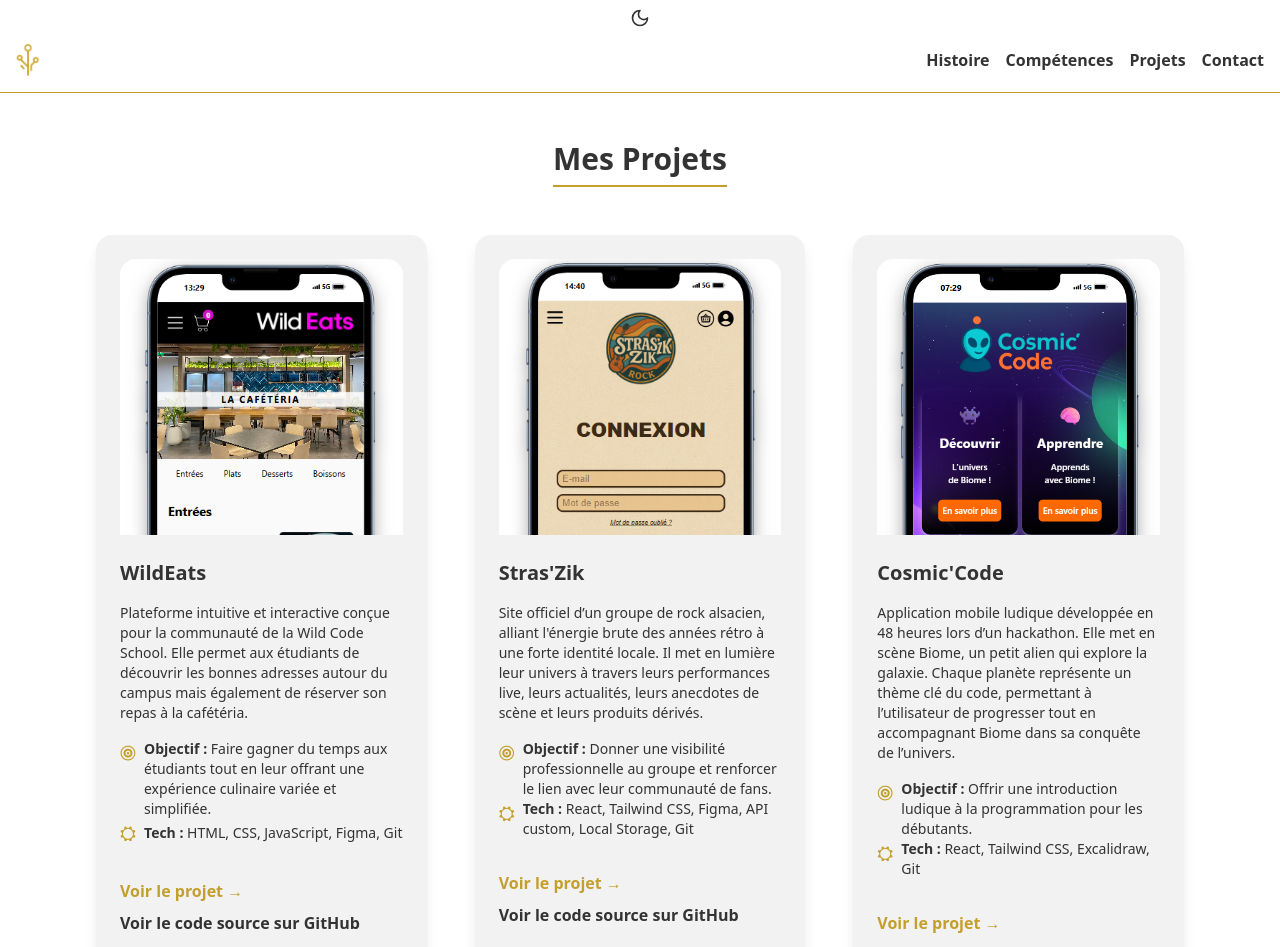
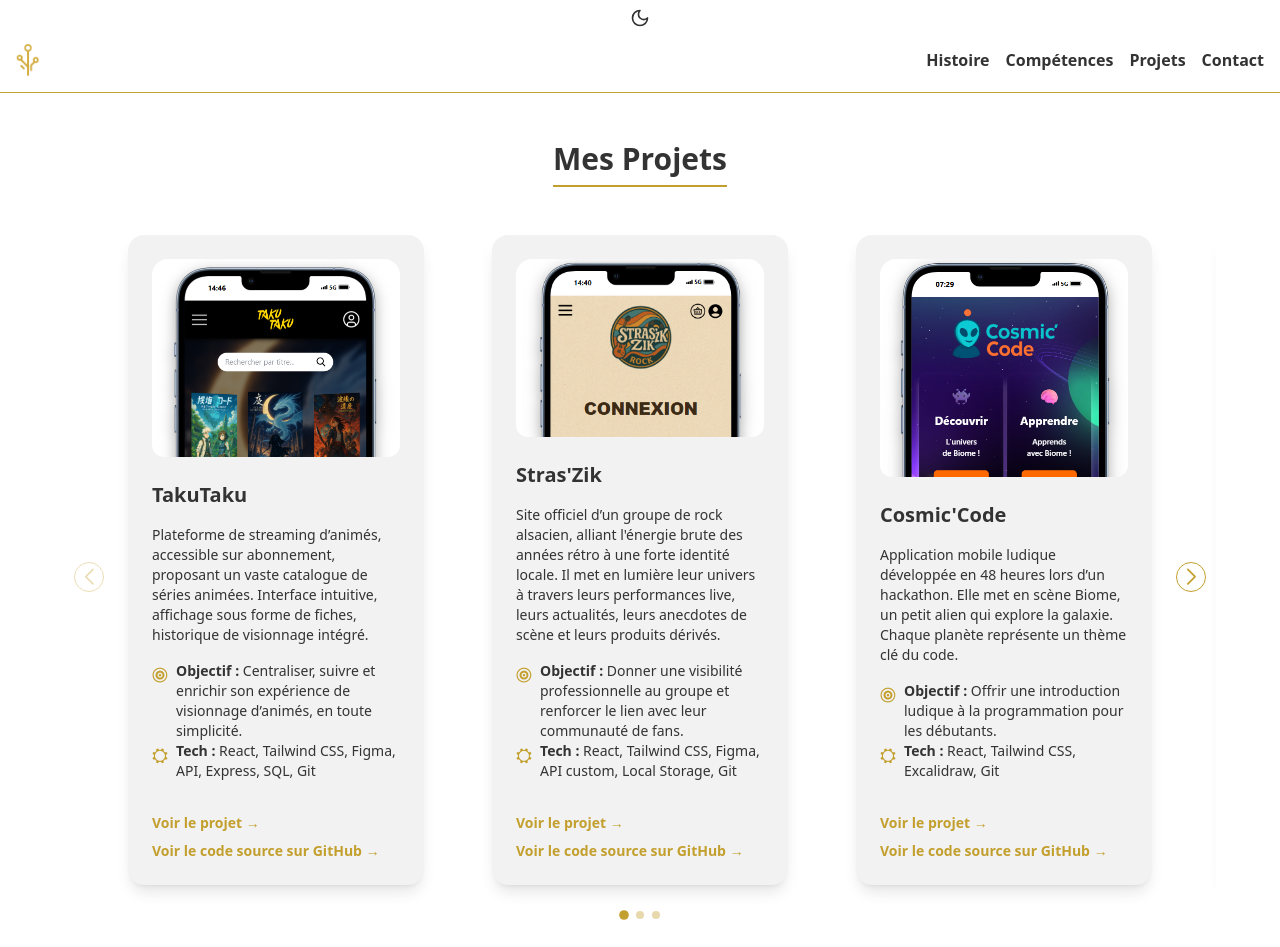
Before and after one commit to AlexandraPASTOR/PORTFOLIO, a React (Vite) app: page /projets in a window 1280 px wide. Shown: the top 947 px of the page. Built offline with nearby package versions, Linux system fonts and the light colour scheme.

Commit message:
update projects and skills

```diff
--- a/package.json
+++ b/package.json
@@ -20,6 +20,7 @@
     "react": "^19.1.0",
     "react-dom": "^19.1.0",
     "react-router-dom": "^7.5.3",
+    "swiper": "^11.2.10",
     "tailwindcss": "^4.1.5"
   },
   "devDependencies": {
@@ -27,6 +28,9 @@
     "@types/react": "^19.1.2",
     "@types/react-dom": "^19.1.2",
     "@types/react-router-dom": "^5.3.3",
+    "@types/react-slick": "^0.23.13",
+    "@types/swipe": "^2.0.31",
+    "@types/swiper": "^5.4.3",
     "@vitejs/plugin-react": "^4.4.1",
     "eslint": "^9.25.0",
     "eslint-plugin-react-hooks": "^5.2.0",
--- a/src/App.css
+++ b/src/App.css
@@ -1,4 +1,5 @@
 @import "tailwindcss";
+
 
 body{
     background-color: gray-100;
@@ -21,3 +22,51 @@ body{
   --color-hover: #92723a;        /* Variante hover adaptée */
   --color-block: #53514b;        /* Fond de bloc gris foncé */
 }
+
+.swiper-button-next,
+.swiper-button-prev {
+  color: var(--color-tertiary);
+  background-color: var(--color-primary);
+  font-weight: bold;
+  border-radius: 50%;
+  width: 30px;
+  height: 30px;
+  border-color: var(--color-tertiary);
+  border-width: 1px;
+}
+
+:hover.swiper-button-next,
+:hover.swiper-button-prev {
+  background-color: var(--color-hover);
+  color: var(--color-primary);
+}
+
+.swiper-button-next::after,
+.swiper-button-prev::after {
+  font-size: 16px;
+}
+
+.swiper-pagination-bullet {
+  background: var(--color-tertiary);
+  opacity: 0.4;
+  transition: all 0.3s;
+}
+
+.swiper-pagination-bullet-active {
+  opacity: 1;
+  transform: scale(1.2);
+}
+
+/* index.css */
+.scrollable::-webkit-scrollbar {
+  width: 6px;
+}
+
+.scrollable::-webkit-scrollbar-thumb {
+  background-color: #b88b29; /* couleur tertiary */
+  border-radius: 4px;
+}
+
+.scrollable::-webkit-scrollbar-track {
+  background: transparent;
+}
--- a/src/components/BackgroundTrail.tsx
+++ b/src/components/BackgroundTrail.tsx
@@ -32,7 +32,7 @@ const BackgroundTrail = () => {
         id: Date.now(),
         x: Math.random() * window.innerWidth,
         y: Math.random() * window.innerHeight,
-        size: Math.random() * 5 + 2, // Taille entre 2 et 7
+        size: Math.random() * 2 + 1, // Taille entre 1 et 3
         duration: Math.random() * 8 + 5, // Durée entre 5 et 13 secondes
       };
 
--- a/src/pages/Projects.tsx
+++ b/src/pages/Projects.tsx
@@ -1,4 +1,10 @@
-import ZoomImage from "../components/ZoomImage";
+import { Swiper, SwiperSlide } from 'swiper/react';
+import { Navigation, Pagination } from 'swiper/modules';
+import 'swiper/css';
+import 'swiper/css/navigation';
+import 'swiper/css/pagination';
+
+import ZoomImage from '../components/ZoomImage';
 
 import wildeats from '../assets/wildeats.png';
 import straszik from '../assets/straszik.png';
@@ -8,6 +14,38 @@ import portfolio from '../assets/portfolio.png';
 
 function Projects() {
   const projects = [
+        {
+      title: 'TakuTaku',
+      description:
+        'Plateforme de streaming d’animés, accessible sur abonnement, proposant un vaste catalogue de séries animées. Interface intuitive, affichage sous forme de fiches, historique de visionnage intégré.',
+      objectif:
+        'Centraliser, suivre et enrichir son expérience de visionnage d’animés, en toute simplicité.',
+      technologies_utilisées: 'React, Tailwind CSS, Figma, API, Express, SQL, Git',
+      imageUrl: takutaku,
+      gitHubLink: 'https://github.com/AlexandraPASTOR/Project-TakuTaku',
+      link: 'https://takutaku.vercel.app/',
+    },
+    {
+      title: "Stras'Zik",
+      description:
+        "Site officiel d’un groupe de rock alsacien, alliant l'énergie brute des années rétro à une forte identité locale. Il met en lumière leur univers à travers leurs performances live, leurs actualités, leurs anecdotes de scène et leurs produits dérivés.",
+      objectif:
+        "Donner une visibilité professionnelle au groupe et renforcer le lien avec leur communauté de fans.",
+      technologies_utilisées: 'React, Tailwind CSS, Figma, API custom, Local Storage, Git',
+      imageUrl: straszik,
+      gitHubLink: 'https://github.com/wildcodeschool-2025-03/straszik',
+      link: 'https://straszik-client.vercel.app/',
+    },
+    {
+      title: "Cosmic'Code",
+      description:
+        'Application mobile ludique développée en 48 heures lors d’un hackathon. Elle met en scène Biome, un petit alien qui explore la galaxie. Chaque planète représente un thème clé du code.',
+      objectif: 'Offrir une introduction ludique à la programmation pour les débutants.',
+      technologies_utilisées: 'React, Tailwind CSS, Excalidraw, Git',
+      imageUrl: cosmiccode,
+      gitHubLink: 'https://github.com/AlexandraPASTOR/CosmicCode',
+      link: 'https://cosmi-code.vercel.app/',
+    },
     {
       title: 'WildEats',
       description:
@@ -15,77 +53,53 @@ function Projects() {
       objectif:
         'Faire gagner du temps aux étudiants tout en leur offrant une expérience culinaire variée et simplifiée.',
       technologies_utilisées: 'HTML, CSS, JavaScript, Figma, Git',
-      imageUrl: {wildeats},
+      imageUrl: wildeats,
       gitHubLink: 'https://github.com/AlexandraPASTOR/Project-WildEats/',
       link: 'https://alexandrapastor.github.io/Project-WildEats/',
     },
     {
-      title: "Stras'Zik",
+      title: 'Portfolio',
       description:
-        "Site officiel d’un groupe de rock alsacien, alliant l'énergie brute des années rétro à une forte identité locale. Il met en lumière leur univers à travers leurs performances live, leurs actualités, leurs anecdotes de scène et leurs produits dérivés. ",
-      objectif:
-        "Donner une visibilité professionnelle au groupe et renforcer le lien avec leur communauté de fans.",
-      technologies_utilisées: 'React, Tailwind CSS, Figma, API custom, Local Storage, Git',
-      imageUrl: { straszik },
-      gitHubLink: 'https://github.com/wildcodeschool-2025-03/straszik',
-      link: 'https://straszik-client.vercel.app/',
-    },
-    {
-      title: "Cosmic'Code",
-      description:
-        'Application mobile ludique développée en 48 heures lors d’un hackathon. Elle met en scène Biome, un petit alien qui explore la galaxie. Chaque planète représente un thème clé du code, permettant à l’utilisateur de progresser tout en accompagnant Biome dans sa conquête de l’univers.',
-      objectif: 'Offrir une introduction ludique à la programmation pour les débutants.',
-      technologies_utilisées: 'React, Tailwind CSS, Excalidraw, Git',
-      imageUrl: {cosmiccode},
-      gitHubLink: 'https://github.com/AlexandraPASTOR/CosmicCode',
-      link: 'https://cosmi-code.vercel.app/',
-    },
-        {
-      title: "TakuTaku",
-      description:"En cours de développement : Platforme de streaming d’animés qui permet de rechercher, visionner et suivre facilement ses animés favoris grâce à une interface claire, un affichage par fiches et un historique de visionnage intégré.",
-      objectif: 'Centraliser, suivre et enrichir son expérience de visionnage d’animés, en toute simplicité.',
-      technologies_utilisées: 'React, Tailwind CSS, Figma, API, Express, SQL, Git',
-      imageUrl: {takutaku},
-      gitHubLink: '#',
-      link: '#',
-    },
-      {
-      title: "Portfolio",
-      description:"Portfolio personnel sur lequel vous vous trouvez actuellement ! Ici, je vous ouvre les portes de mon parcours, pour vous faire découvrir mes projets, mes compétences, et les expériences qui m’ont façonnée.",
+        'Portfolio personnel sur lequel vous vous trouvez actuellement ! Ici, je vous ouvre les portes de mon parcours, mes projets, mes compétences et mes valeurs.',
       objectif: 'Vous faire découvrir mon univers avec passion et vous donner envie d’aller plus loin.',
       technologies_utilisées: 'React, Tailwind CSS, Git',
-      imageUrl: {portfolio},
+      imageUrl: portfolio,
       gitHubLink: 'https://github.com/AlexandraPASTOR/PORTFOLIO',
       link: 'https://portfolio-alexandrapastors-projects.vercel.app/',
     },
   ];
 
   return (
+    <section className="w-full py-12 px-4 lg:px-16 flex flex-col items-center justify-center">
+      <h2 className="text-2xl md:text-3xl font-bold text-center text-[var(--color-secondary)] mb-12 border-b-2 border-[var(--color-tertiary)] inline-block pb-2">
+        Mes Projets
+      </h2>
 
-    <section className="w-full flex flex-col items-center justify-center pb-6 mx-6 lg:mx-12">
-      <div className="container mx-auto px-4 md:px-12">
-      <div className="w-full flex justify-center">
-  <h2 className="text-2xl md:text-3xl font-bold text-[var(--color-secondary)] my-12 border-b-2 border-[var(--color-tertiary)] pb-2">
-    Mes Projets
-  </h2>
+<div className="relative w-full">
+      <Swiper
+        modules={[Navigation, Pagination]}
+        slidesPerView={1}
+        navigation
+        pagination={{ clickable: true }}
+        breakpoints={{
+          768: { slidesPerView: 2, spaceBetween: -60 },
+          1024: { slidesPerView: 3, spaceBetween: -60 },
+        }}
+      >
+        {projects.map((project, index) => (
+          <SwiperSlide key={index}  className="px-12 md:px-16 pb-12 h-full">
+<div className="bg-[var(--color-block)] rounded-2xl shadow-lg p-6 flex flex-col justify-between min-h-[650px] max-h-[650px] h-full hover:shadow-xl transition-shadow duration-300">
+                <div className="scrollable overflow-x-hidden overflow-y-auto max-h-[250px] mb-4 rounded-xl">
+  <ZoomImage
+    src={project.imageUrl}
+    alt={project.title}
+    className="object-cover w-full hover:scale-105 transition-transform duration-300"
+  />
 </div>
-        <div className="grid grid-cols-1 sm:grid-cols-2 lg:grid-cols-3 gap-12 ">
-          {projects.map((project, index) => (
-            <div
-              key={index}
-              className="bg-[var(--color-block)] rounded-2xl shadow-lg hover:shadow-xl transition-shadow duration-300 h-auto"
 
-            > {project.imageUrl && (<div className="overflow-y-auto max-h-[300px] p-6">
-              <ZoomImage
-                src={typeof project.imageUrl === 'string' ? project.imageUrl : Object.values(project.imageUrl)[0]}
-                alt={project.title}
-                className="object-cover w-full rounded-2xl"
-              /></div>)}
-              <div className="p-6 flex flex-col justify-end">
-
-                  <h3 className="text-xl font-semibold text-[var(--color-secondary)] mb-4">{project.title}</h3>
-                  <p className="text-[var(--color-secondary)] text-sm mb-4">{project.description}</p>
-                  {(project.objectif || project.technologies_utilisées) && (
+              <h3 className="text-xl font-semibold text-[var(--color-secondary)] mb-4 mt-2">{project.title}</h3>
+              <p className="text-sm text-[var(--color-secondary)] mb-4">{project.description}</p>
+             {(project.objectif || project.technologies_utilisées) && (
                     <table className="text-sm text-[var(--color-secondary)]">
                       <tbody>
                         {project.objectif && (
@@ -103,11 +117,12 @@ function Projects() {
                       </tbody>
                     </table>
                   )}
+              <div className="mt-auto flex flex-col items-start">
                 <a
                   href={project.link}
                   target="_blank"
                   rel="noopener noreferrer"
-                  className="mt-8 inline-block text-[var(--color-tertiary)] hover:text-[#B88B29] font-semibold"
+                  className="mt-8 inline-block text-[var(--color-tertiary)] hover:underline font-semibold text-sm"
                 >
                   Voir le projet →
                 </a>
@@ -116,15 +131,15 @@ function Projects() {
                     href={project.gitHubLink}
                     target="_blank"
                     rel="noopener noreferrer"
-                    className="mt-2 inline-block text-[var(--color-secondary)] hover:text-[var(--color-tertiary)] font-semibold"
+                    className="mt-2 inline-block text-[var(--color-tertiary)] hover:underline font-semibold text-sm"
                   >
-                    Voir le code source sur GitHub
-                  </a>
-                )}
+                    Voir le code source sur GitHub →
+                  </a> )}
               </div>
             </div>
-          ))}
-        </div>
+          </SwiperSlide>
+        ))}
+      </Swiper>
       </div>
     </section>
   );
--- a/src/pages/Skills.tsx
+++ b/src/pages/Skills.tsx
@@ -1,38 +1,63 @@
 import { FontAwesomeIcon } from '@fortawesome/react-fontawesome';
 import { faSitemap, faHeart, faSync, faUsers, faComments } from '@fortawesome/free-solid-svg-icons';
-
-interface Skill {
-  category: string;
-  items: SkillItem[];
-}
 
 interface SkillItem {
   name: string;
   description: string;
-  icon?: any; // Utilisation de FontAwesomeIcon
+  icon?: any;
 }
+
+interface SkillSubcategory {
+  name?: string;
+  items: SkillItem[];
+}
+
+interface Skill {
+  category: string;
+  subcategories?: SkillSubcategory[];
+  items?: SkillItem[];
+}
+
 
 function Skills() {
   const skills: Skill[] = [
     {
       category: 'Compétences techniques',
+      subcategories: [
+        {
+          name: 'Langages & Frameworks',
           items: [
             { name: 'HTML', description: 'Structure du web, sémantique et accessibilité.' },
             { name: 'CSS', description: 'Mise en forme, animations, responsive design.' },
             { name: 'JavaScript', description: 'Logique, DOM, interactions utilisateurs.' },
+            { name: 'TypeScript', description: 'Typage statique, sécurité et robustesse.' },
             { name: 'React', description: 'Composants, hooks, état, router.' },
+            { name: 'Tailwind CSS', description: 'Utilisation de classes utilitaires modernes.' },
+          ],
+        },
+        {
+          name: 'Développement Backend',
+          items: [
             { name: 'Node.js', description: 'Serveur backend avec Express, création et gestion d\'API REST.' },
-        { name: 'Tailwind CSS', description: 'Utilisation de classes utilitaires modernes.' },
+            { name: 'Express', description: 'Framework pour construire des applications web et API.' },
             { name: 'SQL & NoSQL', description: 'Gestion de bases de données relationnelles et non relationnelles.' },
+            { name: 'API REST', description: 'Consommation et création d\'API RESTful.' },
+            { name: 'Swagger', description: 'Documentation et test d\'API.' },
+      ],
+        },
       ],
     },
     {
       category: 'Outils & Méthodologies',
+      subcategories: [
+        {
           items: [
             { name: 'Git & GitHub', description: 'Gestion de version, branches, pull requests.' },
             { name: 'VS Code', description: 'IDE léger et performant avec extensions.' },
             { name: 'Figma', description: 'Maquettage UI collaboratif.' },
-        { name: 'Trello', description: 'Suivi agile des tâches en équipe.' },
+            { name: 'Trello', description: 'Organisation agile des tâches en équipe et suivi de projet.' },
+          ],
+        },
       ],
     },
     {
@@ -51,23 +76,30 @@ return (
   <>
 
 <section className="w-full flex flex-col items-center justify-center">
-    <section className="py-16 bg-[var(--color-block)] text-[var(--color-secondary)] mx-8 md:mx-0">
+    <section className="py-16 bg-[var(--color-block)] text-[var(--color-secondary)] mx-8">
       <div className="container mx-auto px-6 md:px-12">
-        <h2 className="text-2xl md:text-3xl font-bold mb-16 border-b-2 border-[var(--color-tertiary)] inline-block pb-2 text-center">
-          Mes Compétences
+<h2 className="text-2xl md:text-3xl font-bold mb-16 border-b-2 border-[var(--color-tertiary)] pb-2 mx-auto w-fit text-center">          Mes Compétences
         </h2>
 
         {skills
           .filter((section) => section.category !== 'Valeurs & Engagement')
           .map((section, i) => (
             <div key={i} className="mb-16">
-              <h3 className="text-[var(--color-tertiary)] text-2xl font-semibold mb-8">
+              <h3 className="text-[var(--color-tertiary)] text-2xl font-semibold mb-8 md:text-center">
                 {section.category}
               </h3>
-              <div className="space-y-4">
-                {section.items.map((skill, index) => (
+
+              {/* Affichage des sous-catégories si elles existent */}
+              <div className="flex flex-col md:flex-row md:justify-center md:gap-8 items-stretch">
+
+      {section.subcategories?.map((sub, subIndex) => (
+        <div key={subIndex} className="mb-8 md:mb-0 md:max-w-md w-full h-full flex flex-col justify-between bg-white/60 p-4 rounded-md shadow-sm">
+
+          <h4 className="text-lg italic font-semibold text-[var(--color-secondary)] mb-4">{sub.name}</h4>
+          <div className="space-y-2">
+            {sub.items.map((skill, index) => (
               <div key={index}>
-                    <h4 className="font-semibold text-lg text-[var(--color-secondary)]">{skill.name}</h4>
+                <h5 className="font-semibold text-base text-[var(--color-secondary)] ">{skill.name}</h5>
                 <p className="text-sm text-[var(--color-secondary)]">{skill.description}</p>
               </div>
             ))}
@@ -75,18 +107,37 @@ return (
         </div>
       ))}
       </div>
+
+      {/* Affichage direct des items si pas de sous-catégories */}
+      <div className="grid grid-cols-1 md:grid-cols-2 gap-6">
+  {section.items?.map((skill, index) => (
+    <div
+      key={index}
+      className="md:ml-4"
+    >
+      <h5 className="font-semibold text-base text-[var(--color-secondary)] mb-1">
+        {skill.name}
+      </h5>
+      <p className="text-sm text-[var(--color-secondary)]">{skill.description}</p>
+    </div>
+  ))}
+</div>
+
+    </div>
+))}
+      </div>
     </section>
 
     {/* Section Valeurs */}
-    <section className="bg-[#F3ECD5] py-10 text-[#333333] lg:w-2/3">
-      <div className="container mx-auto px-6 md:px-12">
+    <section className="bg-[#F3ECD5] py-10 text-[#333333] w-full xl:w-3/4">
+      <div className="container mx-auto px-6">
         <h3 className="text-2xl md:text-3xl font-bold mb-12 border-b-2 border-[var(--color-tertiary)] pb-2 text-center">
           Valeurs & Engagement
         </h3>
         <div className="flex justify-center items-center space-x-2 flex-wrap">
           {skills
-            .find((section) => section.category === 'Valeurs & Engagement')!
-            .items.map((skill, index) => (
+            .find((section) => section.category === 'Valeurs & Engagement')
+            ?.items?.map((skill, index) => (
               <div
                 key={index}
                 className="group relative flex flex-col items-center justify-center p-6 rounded-lg shadow-md w-24 h-24 md:w-32 md:h-32 cursor-pointer bg-[var(--color-tertiary)] mb-6 transition-all duration-300 hover:scale-105 hover:bg-[var(--color-primary)]"
```
Also changed, not shown: src/components/ZoomImage.tsx (+16 -3 lines), src/assets/takutaku.png, 1 other file (tests, documents, lock files or other folders). Lines whose indentation alone changed are shown as unchanged.
